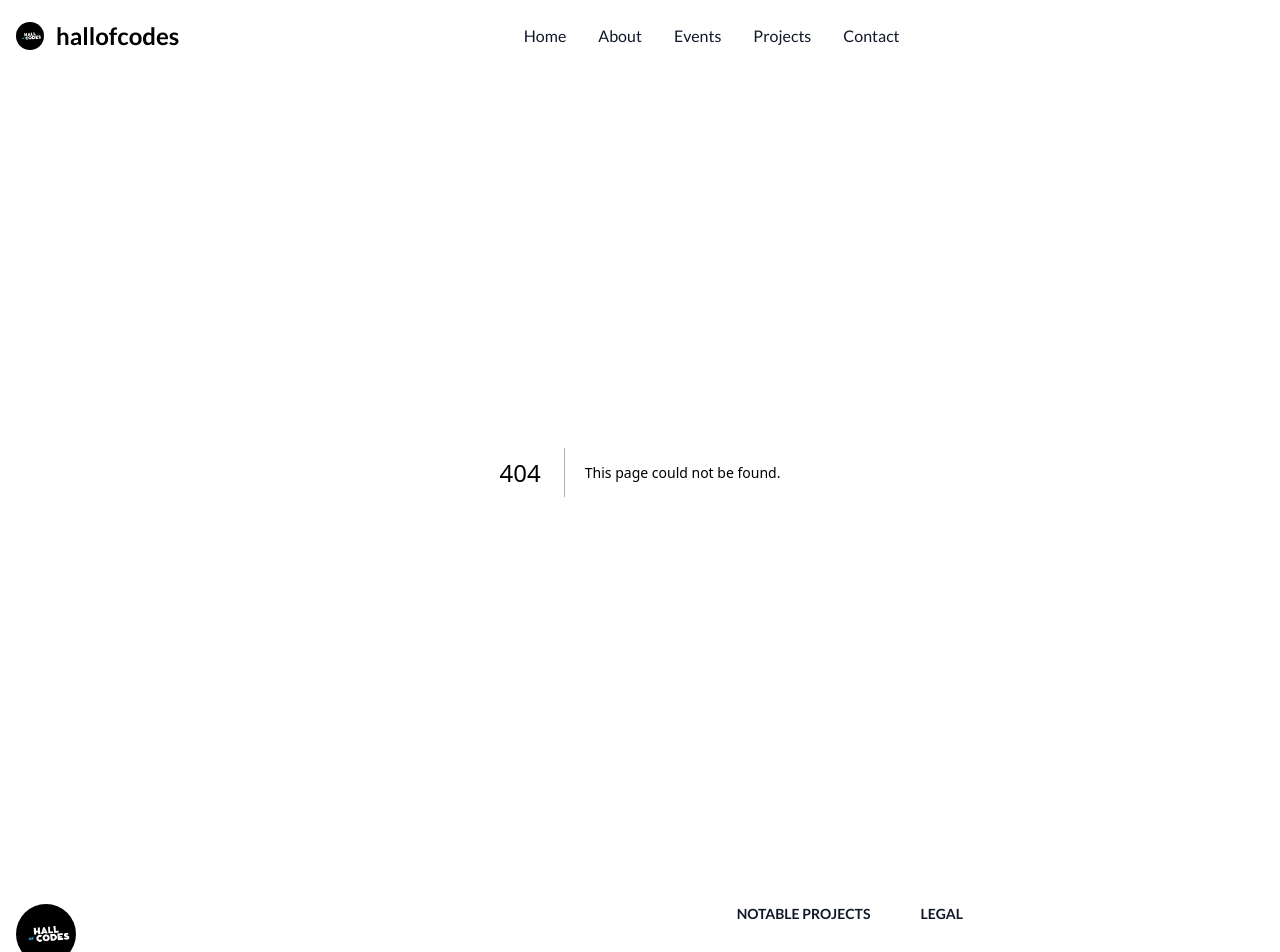
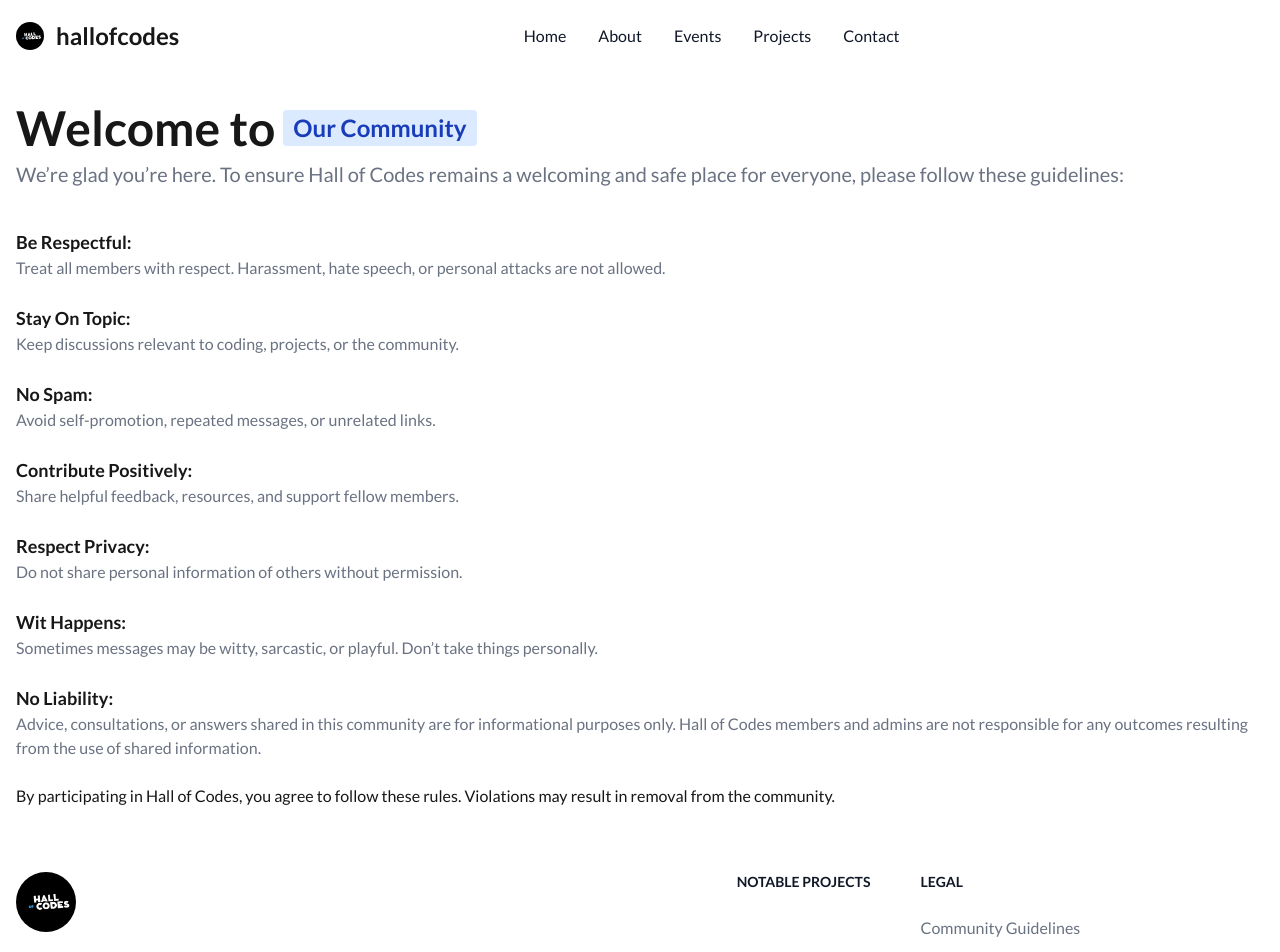
Before and after one commit to hallofcodes/hallofcodes.github.io, a Next.js app: page /community-guidelines in a window 1280 px wide. Before the commit this address had no page. Shown: the top 952 px of the page. Built offline with nearby package versions, Linux system fonts and the light colour scheme.

Commit message:
feat: added community guidelines and minor changes

```diff
--- /dev/null
+++ b/src/app/(legals)/community-guidelines/page.tsx
@@ -0,0 +1,79 @@
+export default function CommunitGuidlines() {
+  return (
+    <main className="bg-white dark:bg-gray-900">
+      <div className="mx-auto w-full max-w-screen-xl p-4 py-6 lg:py-8">
+        <h1 className="flex items-center text-5xl font-extrabold dark:text-white">
+          Welcome to
+          <span className="bg-blue-100 text-blue-800 text-2xl font-semibold me-2 px-2.5 py-0.5 rounded dark:bg-blue-200 dark:text-blue-800 ms-2">
+            Our Community
+          </span>
+        </h1>
+        <p className="mt-2 text-lg font-normal text-gray-500 lg:text-xl dark:text-gray-400">
+          We’re glad you’re here. To ensure Hall of Codes remains a welcoming
+          and safe place for everyone, please follow these guidelines:
+        </p>
+
+        <div className="mt-10 space-y-6">
+          <div>
+            <h3 className="text-lg font-semibold">Be Respectful:</h3>
+            <p className="text-gray-500">
+              Treat all members with respect. Harassment, hate speech, or
+              personal attacks are not allowed.
+            </p>
+          </div>
+
+          <div>
+            <h3 className="text-lg font-semibold">Stay On Topic:</h3>
+            <p className="text-gray-500">
+              Keep discussions relevant to coding, projects, or the community.
+            </p>
+          </div>
+
+          <div>
+            <h3 className="text-lg font-semibold">No Spam:</h3>
+            <p className="text-gray-500">
+              Avoid self-promotion, repeated messages, or unrelated links.
+            </p>
+          </div>
+
+          <div>
+            <h3 className="text-lg font-semibold">Contribute Positively:</h3>
+            <p className="text-gray-500">
+              Share helpful feedback, resources, and support fellow members.
+            </p>
+          </div>
+
+          <div>
+            <h3 className="text-lg font-semibold">Respect Privacy:</h3>
+            <p className="text-gray-500">
+              Do not share personal information of others without permission.
+            </p>
+          </div>
+
+          <div>
+            <h3 className="text-lg font-semibold">Wit Happens:</h3>
+            <p className="text-gray-500">
+              Sometimes messages may be witty, sarcastic, or playful. Don’t take
+              things personally.
+            </p>
+          </div>
+
+          <div>
+            <h3 className="text-lg font-semibold">No Liability:</h3>
+            <p className="text-gray-500">
+              Advice, consultations, or answers shared in this community are for
+              informational purposes only. Hall of Codes members and admins are
+              not responsible for any outcomes resulting from the use of shared
+              information.
+            </p>
+          </div>
+        </div>
+
+        <p className="mt-6">
+          By participating in Hall of Codes, you agree to follow these rules.
+          Violations may result in removal from the community.
+        </p>
+      </div>
+    </main>
+  );
+}
--- a/src/app/about/page.tsx
+++ b/src/app/about/page.tsx
@@ -6,14 +6,14 @@ const organizationChart = [
     position: "Founder",
     name: "Melvin Jones Repol",
     username: "mrepol742",
-    bio: "Freelance Software Engineer | DevOps",
+    bio: "Software Engineer",
     website: "https://www.melvinjonesrepol.com",
   },
   {
     position: "Co-Founder",
     name: "Samiun Nafis",
     username: "samiunnafis",
-    bio: "Frontend Developer | UI/UX Designer",
+    bio: "UI/UX Designer",
     website: "https://samiunnafiss.github.io",
   },
 ];
@@ -75,7 +75,7 @@ export default function About() {
                 {member.bio}
               </p>
               <Link
-                href=""
+                href={member.website}
                 className="text-blue-600 dark:text-blue-500 hover:underline font-medium text-lg inline-flex items-center"
               >
                 Website
--- a/src/app/components/Footer.tsx
+++ b/src/app/components/Footer.tsx
@@ -1,4 +1,5 @@
 import Image from "next/image";
+import Link from "next/link";
 
 export default function Footer() {
   return (
@@ -30,19 +31,9 @@ export default function Footer() {
               </h2>
               <ul className="text-gray-500 dark:text-gray-400 font-medium">
                 <li className="mb-1">
-                  <a href="/privacy" className="hover:underline">
-                    Privacy Policy
-                  </a>
-                </li>
-                <li className="mb-1">
-                  <a href="/terms" className="hover:underline">
-                    Terms &amp; Conditions
-                  </a>
-                </li>
-                <li className="mb-1">
-                  <a href="/community-guidelines" className="hover:underline">
+                  <Link href="/community-guidelines" className="hover:underline">
                     Community Guidelines
-                  </a>
+                  </Link>
                 </li>
               </ul>
             </div>
--- a/src/app/projects/page.tsx
+++ b/src/app/projects/page.tsx
@@ -3,63 +3,34 @@ import Link from "next/link";
 
 const projects = [
   {
-    name: "Ulisha Store",
+    name: "Sprint Sight",
     description:
-      "A modern e-commerce platform built with Next.js and Tailwind CSS, featuring a sleek design, responsive layout, and user-friendly interface. It showcases products, allows for easy navigation, and provides a seamless shopping experience.",
-    author: "@ulishastore",
-    website: "https://ulishastore.com",
+      "A dashboard that visualizes module status and GitHub commit activity.",
+    github: "sprintsight",
   },
   {
     name: "The New HOC",
     description:
       "A modern, responsive, and user-friendly website for Hall of Codes, built with Next.js and Tailwind CSS. It serves as a platform to showcase our community, projects, and resources for developers.",
-    author: "@mrepol742",
-    github: "hallofcodes/hallofcodes.github.io",
+    github: "hallofcodes.github.io",
     website: "https://hallofcodes.github.io",
-  },
-  {
-    name: "Canis Chatbot",
-    description:
-      "A scalable, modular WhatsApp chatbot built in TypeScript. It leverages modern best practices, lean architecture, Prisma ORM, Dockerization, and environment-based configuration to deliver a robust, flexible successor to Orion.",
-    author: "@mrepol742",
-    github: "mrepol742/canis-chatbot",
-    website: "https://www.melvinjonesrepol.com/projects/canis-chatbot",
-  },
-  {
-    name: "phpspa",
-    description:
-      "A lightweight, component-based PHP library for building Single Page Applications (SPAs) without relying on heavy frontend frameworks.",
-    author: "@dconco",
-    github: "dconco/phpspa",
-    website: "https://phpspa.readthedocs.io",
   },
   {
     name: "bemyvalentine",
     description: "",
-    author: "@hadestia",
-    github: "hallofcodes/bemyvalentine",
+    github: "bemyvalentine",
   },
   {
     name: "Hall of Codes",
     description:
       "A community-driven platform for developers to share knowledge, collaborate on projects, and enhance their coding skills.",
-    author: "@mrepol742",
-    github: "hallofcodes/hallofcodes-vue",
+    github: "hallofcodes-vue",
     website: "https://hallofcodes.github.io",
-  },
-  {
-    name: "Orion Chatbot",
-    description:
-      "Meet the lightning-fast Facebook Messenger chatbot, seamlessly managing multiple accounts with access to 271 commands.",
-    author: "@mrepol742",
-    github: "mrepol742/project-orion",
-    website: "https://www.melvinjonesrepol.com/projects/orion-chatbot",
   },
   {
     name: "2022-Countdown",
     description: "2022 New Year End Countdown by Salaudeen Jami",
-    author: "@salaudeenjami",
-    github: "hallofcodes/2022-countdown",
+    github: "2022-countdown",
   },
 ];
 
@@ -82,7 +53,7 @@ export default function Projects() {
           {projects.map((project, index) => (
             <div
               key={index}
-              className="bg-gray-50 dark:bg-gray-800 border border-gray-200 dark:border-gray-700 rounded-lg p-8 md:p-12"
+              className="bg-gray-50 dark:bg-gray-800 border border-gray-200 dark:border-gray-700 rounded-lg p-8"
             >
               <Image
                 src={`https://avatars.githubusercontent.com/${project.name}?s=192`}
@@ -91,9 +62,6 @@ export default function Projects() {
                 width={192}
                 height={192}
               />
-              <span className="mt-10 bg-purple-100 text-purple-800 text-xs font-medium inline-flex items-center px-2.5 py-0.5 rounded-md dark:bg-gray-700 dark:text-purple-400 mb-2">
-                {project.author}
-              </span>
               <h2 className="text-gray-900 dark:text-white text-3xl font-extrabold mb-2">
                 {project.name}
               </h2>
```
